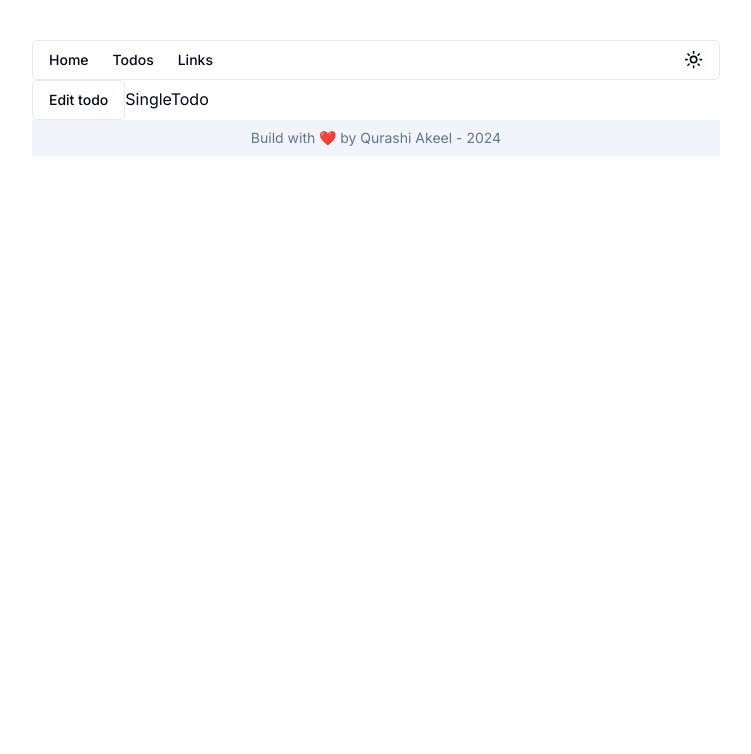
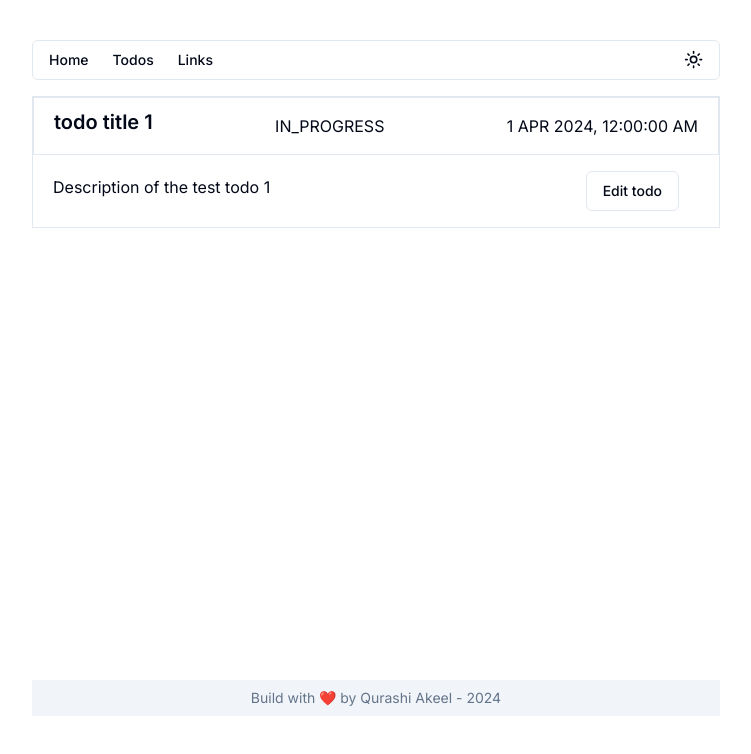
Before and after one commit to qurashi-akeel/pesto-todo-zeta, a Next.js app: page /todos/fsdfjvkf in a window 1280 px wide. Shown: the top 754 px of the page, without its empty margins (264-1015 px from the left). Built offline with nearby package versions, Linux system fonts and the light colour scheme.

Commit message:
Create single todo component and refactor code.

```diff
--- a/src/app/todos/[id]/page.tsx
+++ b/src/app/todos/[id]/page.tsx
@@ -1,8 +1,35 @@
+import { formatDate } from "@/lib/utils";
 import TodoFormDailog from "../todo-form-dialog";
+import { TODO_STATUSES } from "@/constants";
+import { TodoType } from "../todos-table";
+
+const todo = {
+  id: "m5gr84i9",
+  description: "Description of the test todo 1",
+  status: TODO_STATUSES.IN_PROGRESS,
+  date: new Date("2024-04-01"),
+  title: "todo title 1",
+} as TodoType;
 
 const SingleTodo = () => {
-  return <div>
-    <TodoFormDailog formType="edit" />
-    SingleTodo</div>;
+  return (
+    <div className="flex flex-col items-center justify-between min-h-[75vh] py-4">
+      {/* View Single todo */}
+      <div className="w-full border">
+        <div className="flex justify-between items-center py-4 px-5 flex-wrap border">
+          <h2 className="text-xl font-semibold -mt-2">{todo.title}</h2>
+          <p>{todo.status}</p>
+          <p>{formatDate(todo.date, true).toUpperCase()}</p>
+        </div>
+        <div className="">
+          <div className="float-right my-4 mx-10">
+            <TodoFormDailog formType="edit" todo={todo} />
+          </div>
+          <p className="w-full p-5">{todo.description}</p>
+        </div>
+      </div>
+      <div />
+    </div>
+  );
 };
 export default SingleTodo;
--- a/src/app/todos/page.tsx
+++ b/src/app/todos/page.tsx
@@ -1,5 +1,86 @@
 import TodoFormDailog from "./todo-form-dialog";
-import TodosDataTable from "./todos-table";
+import TodosDataTable, { TodoType } from "./todos-table";
+
+// fetch todos from DB
+export const data: TodoType[] = [
+  {
+    id: "m5gr84i9",
+    description: "Description of the test todo 1",
+    status: "IN_PROGRESS",
+    date: new Date("2024-04-01"),
+    title: "todo title 1",
+  },
+  {
+    id: "m5g7yg4i9",
+    description: "Description of the test todo 2",
+    status: "PLANNED",
+    date: new Date("2024-04-03"),
+    title: "Todo title 2",
+  },
+  {
+    id: "m5gedg4i9",
+    description: "Description of the test todo 3",
+    status: "COMPLETED",
+    date: new Date("2024-04-12"),
+    title: "Todo title 3",
+  },
+  {
+    id: "m5fref4i9",
+    description: "Description of the test todo 4",
+    status: "PLANNED",
+    date: new Date("2024-04-06"),
+    title: "Todo title 4",
+  },
+  {
+    id: "m5vfvfvg",
+    description: "Description of the test todo 5",
+    status: "PLANNED",
+    date: new Date("2024-04-10"),
+    title: "Todo title 5",
+  },
+  {
+    id: "fsdfjvkf",
+    description: "Description of the test todo 6",
+    status: "DELETED",
+    date: new Date("2024-04-15"),
+    title: "Todo title 6",
+  },
+  {
+    id: "m5hfti9",
+    description: "Description of the test todo 7",
+    status: "IN_PROGRESS",
+    date: new Date("2024-04-01"),
+    title: "todo title 7",
+  },
+  {
+    id: "m5kugy4i9",
+    description: "Description of the test todo 8",
+    status: "COMPLETED",
+    date: new Date("2024-04-02"),
+    title: "todo title 8",
+  },
+  {
+    id: "fvkdvjfhd",
+    description: "Description of the test todo 9",
+    status: "IN_PROGRESS",
+    date: new Date("2024-04-05"),
+    title: "todo title 9",
+  },
+  {
+    id: "fvkdvdfshd",
+    description: "Description of the test todo 10",
+    status: "IN_PROGRESS",
+    date: new Date("2024-04-05"),
+    title: "todo title 10",
+  },
+  {
+    id: "kdfhxsrdfb",
+    description: "Description of the test todo 10",
+    status: "COMPLETED",
+    date: new Date("2024-04-07"),
+    title: "todo title 10",
+  },
+];
 
 const AllTodos = () => {
   return (
@@ -11,7 +92,7 @@ const AllTodos = () => {
 
         <div className="mx-1">
           <h2 className="text-xl font-semibold -mt-2">List of all Todos</h2>
-          <TodosDataTable />
+          <TodosDataTable data={data} />
         </div>
       </section>
     </main>
--- a/src/app/todos/todo-form-dialog.tsx
+++ b/src/app/todos/todo-form-dialog.tsx
@@ -19,12 +19,17 @@ import {
 } from "@/components/ui/select";
 import { Textarea } from "@/components/ui/textarea";
 import { TODO_STATUSES } from "@/constants";
+import { TodoType } from "./todos-table";
 
 type TodoFormDailogProps = {
   formType: "edit" | "create";
+  todo?: TodoType;
 };
 
-export default function TodoFormDailog({ formType }: TodoFormDailogProps) {
+export default function TodoFormDailog({
+  formType,
+  todo,
+}: TodoFormDailogProps) {
   return (
     <Dialog>
       <DialogTrigger asChild>
@@ -48,22 +53,34 @@ export default function TodoFormDailog({ formType }: TodoFormDailogProps) {
         <div className="grid gap-4 py-4">
           <div className="flex flex-col space-y-1.5">
             <Label htmlFor="title">Title</Label>
-            <Input id="title" placeholder="Title of your todo" />
+            <Input
+              id="title"
+              placeholder="Title of your todo"
+              value={todo?.title || ""}
+            />
           </div>
           <div className="flex flex-col space-y-1.5">
             <Label htmlFor="title">Description</Label>
-            <Textarea id="title" placeholder="Title of your todo" />
+            <Textarea
+              id="title"
+              placeholder="Title of your todo"
+              value={todo?.description || ""}
+            />
           </div>
           <div className="flex flex-col space-y-1.5">
             <Label htmlFor="state">State</Label>
-            <Select>
+            <Select defaultValue={todo?.status}>
               <SelectTrigger id="state">
                 <SelectValue placeholder="Choose State" />
               </SelectTrigger>
               <SelectContent position="popper">
                 <SelectItem value="PLANNED">{TODO_STATUSES.PLANNED}</SelectItem>
-                <SelectItem value="IN_PROGRESS">{TODO_STATUSES.IN_PROGRESS}</SelectItem>
-                <SelectItem value="COMPLETED">{TODO_STATUSES.COMPLETED}</SelectItem>
+                <SelectItem value="IN_PROGRESS">
+                  {TODO_STATUSES.IN_PROGRESS}
+                </SelectItem>
+                <SelectItem value="COMPLETED">
+                  {TODO_STATUSES.COMPLETED}
+                </SelectItem>
                 <SelectItem value="DELETED">{TODO_STATUSES.DELETED}</SelectItem>
               </SelectContent>
             </Select>
--- a/src/app/todos/todos-table.tsx
+++ b/src/app/todos/todos-table.tsx
@@ -34,86 +34,8 @@ import {
   TableRow,
 } from "@/components/ui/table";
 import { TODO_STATUSES, TodoStatusType } from "@/constants";
-
-export const data: TodoType[] = [
-  {
-    id: "m5gr84i9",
-    description: "Description of the test todo 1",
-    status: "IN_PROGRESS",
-    date: new Date("2024-04-01"),
-    title: "todo title 1",
-  },
-  {
-    id: "m5g7yg4i9",
-    description: "Description of the test todo 2",
-    status: "PLANNED",
-    date: new Date("2024-04-03"),
-    title: "Todo title 2",
-  },
-  {
-    id: "m5gedg4i9",
-    description: "Description of the test todo 3",
-    status: "COMPLETED",
-    date: new Date("2024-04-12"),
-    title: "Todo title 3",
-  },
-  {
-    id: "m5fref4i9",
-    description: "Description of the test todo 4",
-    status: "PLANNED",
-    date: new Date("2024-04-06"),
-    title: "Todo title 4",
-  },
-  {
-    id: "m5vfvfvg",
-    description: "Description of the test todo 5",
-    status: "PLANNED",
-    date: new Date("2024-04-10"),
-    title: "Todo title 5",
-  },
-  {
-    id: "fsdfjvkf",
-    description: "Description of the test todo 6",
-    status: "DELETED",
-    date: new Date("2024-04-15"),
-    title: "Todo title 6",
-  },
-  {
-    id: "m5hfti9",
-    description: "Description of the test todo 7",
-    status: "IN_PROGRESS",
-    date: new Date("2024-04-01"),
-    title: "todo title 7",
-  },
-  {
-    id: "m5kugy4i9",
-    description: "Description of the test todo 8",
-    status: "COMPLETED",
-    date: new Date("2024-04-02"),
-    title: "todo title 8",
-  },
-  {
-    id: "fvkdvjfhd",
-    description: "Description of the test todo 9",
-    status: "IN_PROGRESS",
-    date: new Date("2024-04-05"),
-    title: "todo title 9",
-  },
-  {
-    id: "fvkdvdfshd",
-    description: "Description of the test todo 10",
-    status: "IN_PROGRESS",
-    date: new Date("2024-04-05"),
-    title: "todo title 10",
-  },
-  {
-    id: "kdfhxsrdfb",
-    description: "Description of the test todo 10",
-    status: "COMPLETED",
-    date: new Date("2024-04-07"),
-    title: "todo title 10",
-  },
-];
+import Link from "next/link";
+import { formatDate } from "@/lib/utils";
 
 export type TodoType = {
   id: string;
@@ -174,15 +96,7 @@ export const columns: ColumnDef<TodoType>[] = [
     accessorKey: "date",
     header: () => <div className="">Created Date</div>,
     cell: ({ row }) => {
-      return (
-        <div className="">
-          {Intl.DateTimeFormat("en-IN", {
-            year: "numeric",
-            month: "short",
-            day: "numeric",
-          }).format(new Date(row.getValue("date")))}
-        </div>
-      );
+      return <div className="">{formatDate(row.getValue("date"))}</div>;
     },
   },
   {
@@ -221,7 +135,7 @@ export const columns: ColumnDef<TodoType>[] = [
   },
 ];
 
-export default function TodosDataTable() {
+export default function TodosDataTable({ data }: { data: TodoType[] }) {
   const [sorting, setSorting] = React.useState<SortingState>([]);
   const [columnFilters, setColumnFilters] = React.useState<ColumnFiltersState>(
     []
@@ -316,10 +230,12 @@ export default function TodosDataTable() {
                 >
                   {row.getVisibleCells().map((cell) => (
                     <TableCell key={cell.id}>
-                      {flexRender(
-                        cell.column.columnDef.cell,
-                        cell.getContext()
-                      )}
+                      <Link href={`/todos/${row.original.id}`}>
+                        {flexRender(
+                          cell.column.columnDef.cell,
+                          cell.getContext()
+                        )}
+                      </Link>
                     </TableCell>
                   ))}
                 </TableRow>
--- a/src/lib/utils.ts
+++ b/src/lib/utils.ts
@@ -1,6 +1,18 @@
 import { type ClassValue, clsx } from "clsx";
 import { twMerge } from "tailwind-merge";
+import { number } from "zod";
 
 export function cn(...inputs: ClassValue[]) {
   return twMerge(clsx(inputs));
 }
+
+export function formatDate(date: Date, time = false) {
+  return Intl.DateTimeFormat("en-IN", {
+    year: "numeric",
+    month: "short",
+    day: "numeric",
+    hour: time ? "numeric" : undefined,
+    minute: time ? "numeric" : undefined,
+    second: time ? "numeric" : undefined,
+  }).format(new Date(date));
+}
```
